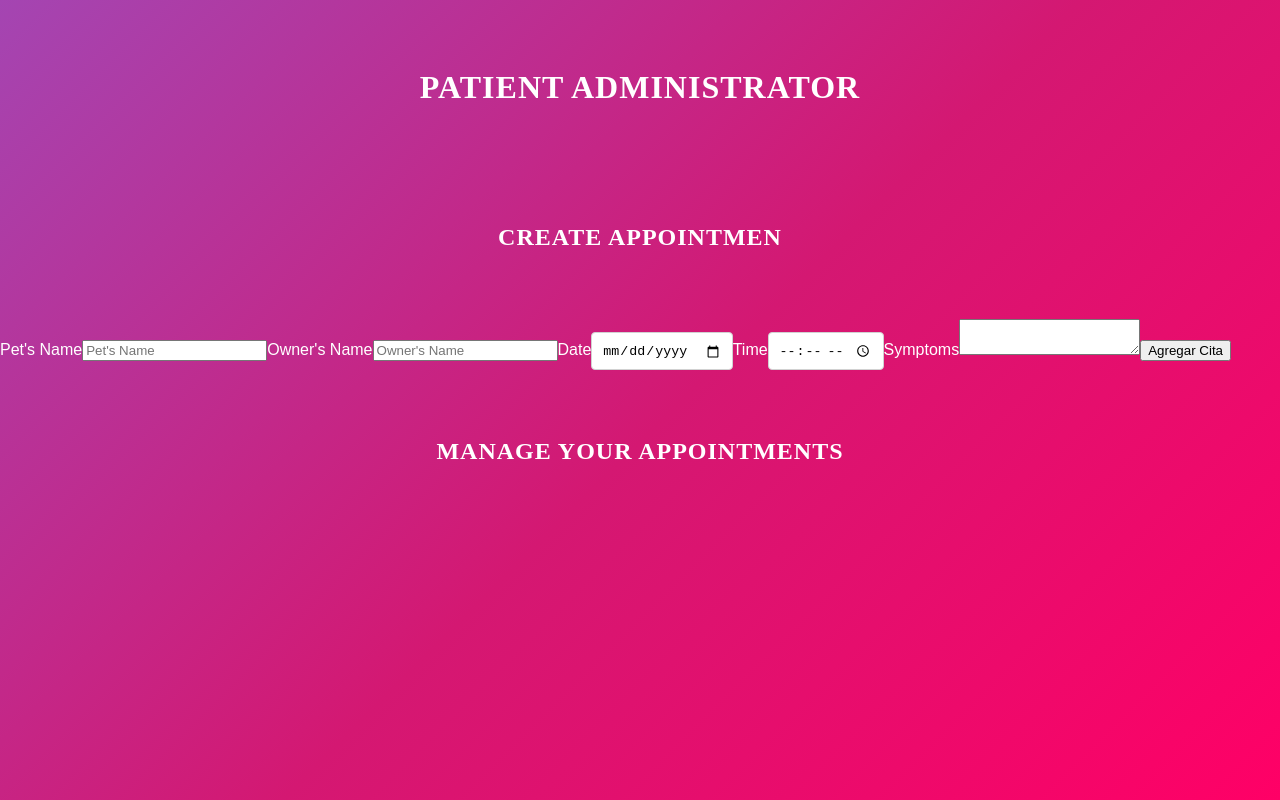
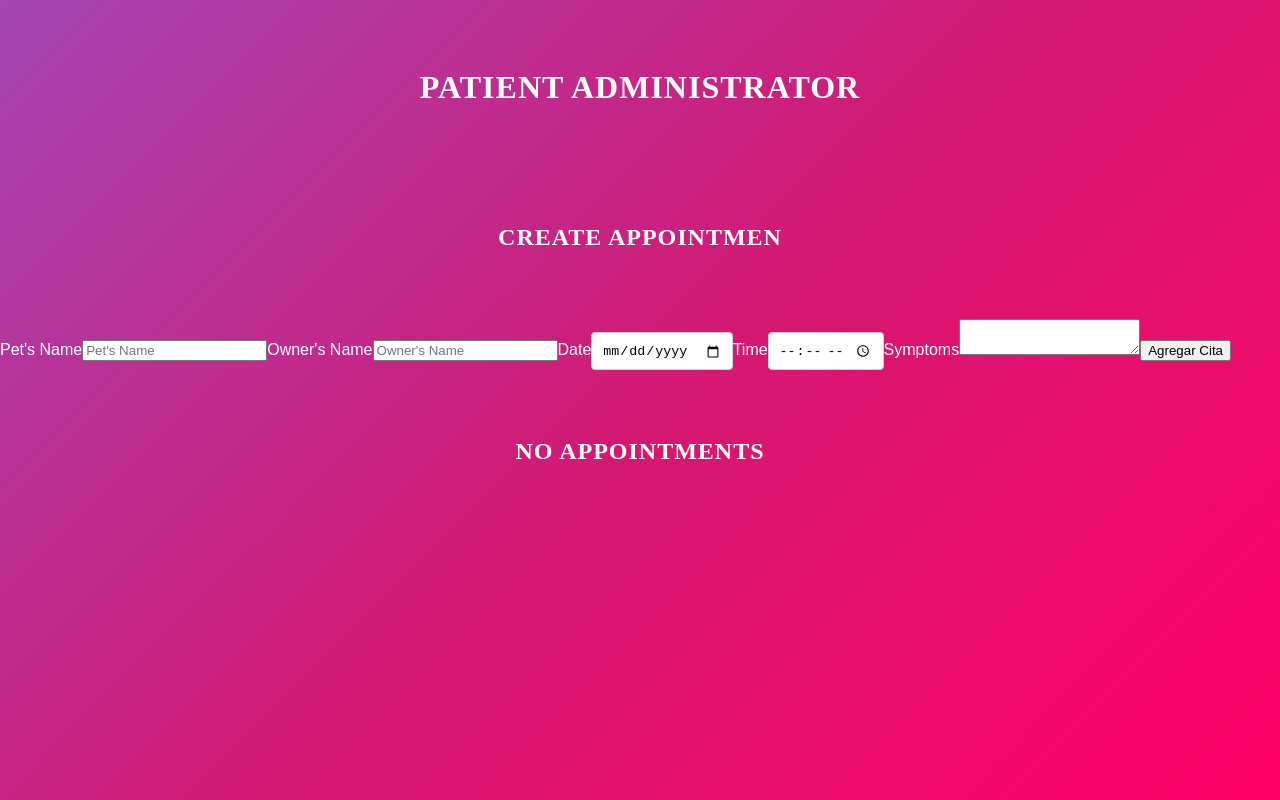
Before and after one commit to PabloVeraH/react-appointments, a React (Create React App) app: page / in a window 1280 px wide. Built offline with nearby package versions, Linux system fonts and the light colour scheme; the HTML template or start-up script is replaced by a standard one.

Commit message:
Add logis to 'Manage your Appointment' title

```diff
--- a/src/App.js
+++ b/src/App.js
@@ -17,6 +17,9 @@
  }
 
 
+  // Mensaje condicional
+  const titulo = citas.length === 0 ? 'No Appointments' : 'Manage your appointments';
+
   return (
     <Fragment>
       <h1>Patient Administrator</h1>
@@ -26,7 +29,7 @@
             <Formulario crearCita = {crearCita} />
           </div>
           <div className='one-half column'>
-            <h2>Manage your appointments</h2>
+            <h2>{titulo}</h2>
             {
             citas.map(cita => (
               <Cita
```
